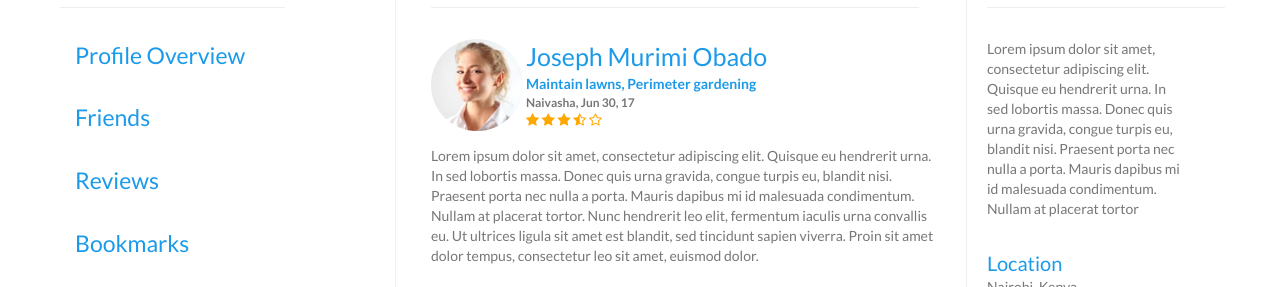
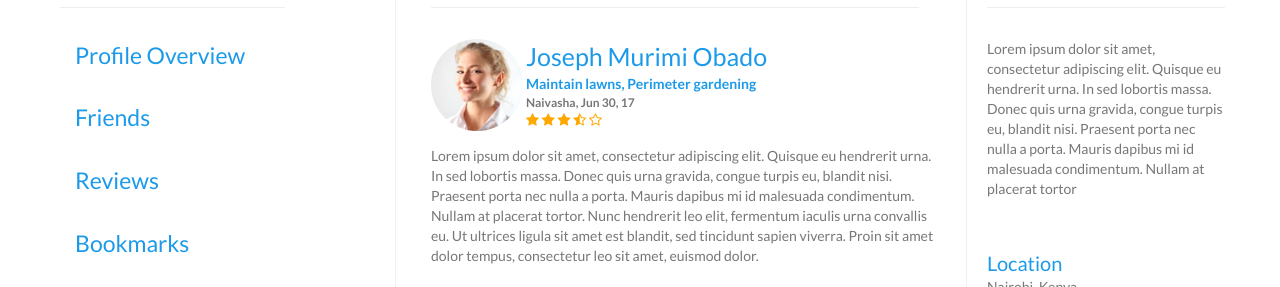
Before and after one commit to nascal3/A-Skills-Design, a plain HTML site: page pro.html in a window 1280 px wide. Shown: the part 442-729 px from the top of the page. Drawn offline with Linux system fonts and the light colour scheme; files whose address does not match are found by name.

Commit message:
correct some few CSS on professional page

```diff
--- a/css/background-alt.css
+++ b/css/background-alt.css
@@ -37,7 +37,7 @@ ul.nav-user {
     top: 350px;
     height: auto;
     padding-left: 60px;
-    padding-right: 60px;
+    padding-right: 10px;
     padding-bottom: 100px;
 }
 
@@ -190,7 +190,7 @@ ul.nav-user {
 
 .prof-about-content {
     overflow: hidden;
-    width: 200px;
+    width: 240px;
     height: 180px;
 }
 
```
